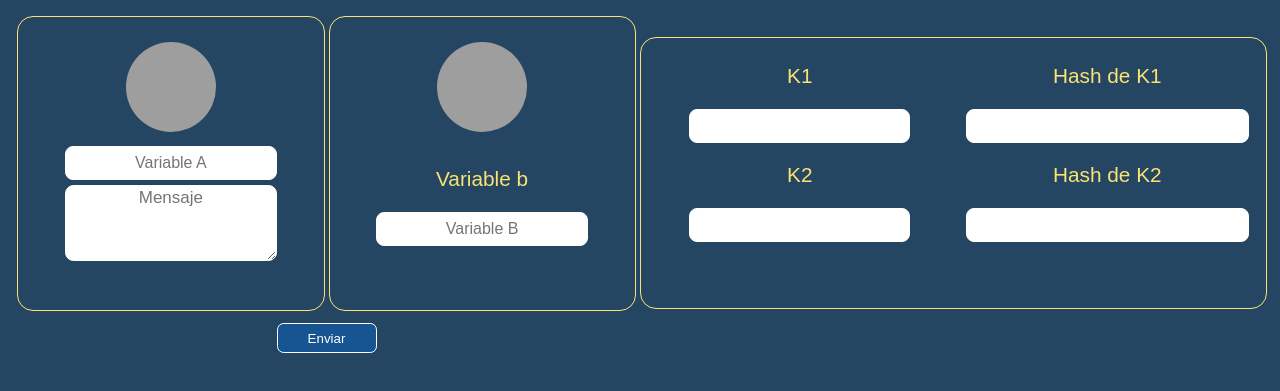
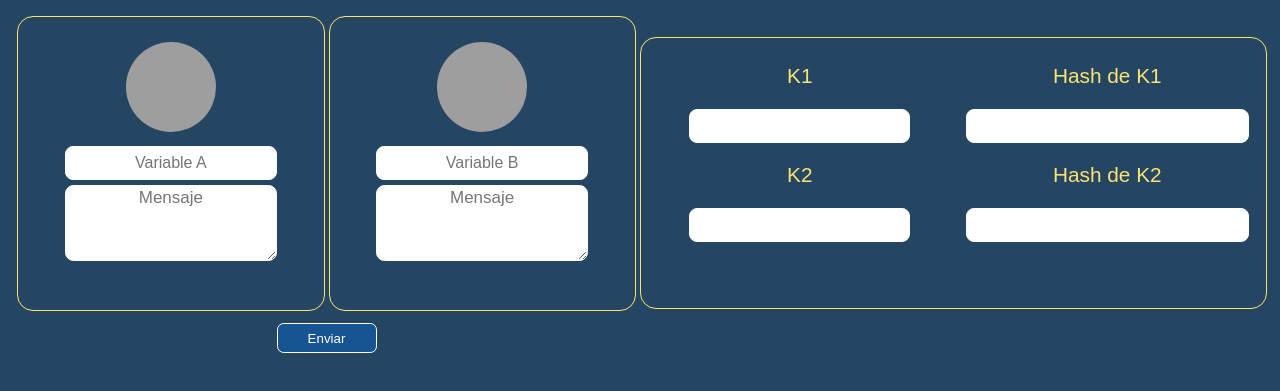
Before and after one commit to Miguel002004/Diffie-Hellman, a plain HTML site: page index.html in a window 1280 px wide. Shown: the part 85-476 px from the top of the page. Drawn offline with Linux system fonts and the light colour scheme; grey boxes are pictures that could not be loaded.

Commit message:
Cambios en el nombre de la pagina y form del usuario 2

```diff
--- a/index.html
+++ b/index.html
@@ -6,7 +6,8 @@
     <meta http-equiv="X-UA-Compatible" content="IE=edge">
     <meta name="viewport" content="width=device-width, initial-scale=1.0">
     <link rel="stylesheet" href="css/estilos.css">
-    <title>Calculadora</title>
+    <link rel="shortcut icon" type="image/jpg" href="https://cdn-icons-png.flaticon.com/512/5779/5779840.png"/>
+    <title>Algoritmo Diffie-Hellman</title>
     <script src="js/md5.js"></script>
     <script src="js/funciones.js"></script>
 </head>
@@ -26,8 +27,8 @@
                 <span>
                     <img src="https://scontent.fmex10-4.fna.fbcdn.net/v/t1.6435-9/176078042_2909053189376798_7385452509304117119_n.jpg?_nc_cat=105&ccb=1-5&_nc_sid=09cbfe&_nc_eui2=AeGOILnbGMStYVNx-Fe-pgP0W2G7Ao_ceiNbYbsCj9x6I5OWRlWyvoKqrZZOV4VexqFC-oMrWbNNhfI6hTWP1unU&_nc_ohc=Jn2XQ0Y7a2IAX8J2xNU&tn=aZrD5uQt4mAfGZDG&_nc_ht=scontent.fmex10-4.fna&oh=f86c4b503a47d48da8fc76db5cbf4fe1&oe=61884AEF" alt="">
                 </span>
-                <p>Variable b</p>
                 <input type="number" name="" id="variable-b" placeholder="Variable B">
+                <textarea cols="30" rows="10" placeholder="Mensaje"></textarea>
             </article>
             <input type="button" name="Enviar" value="Enviar" id="btn-enviar" class="btn" onclick="enviarDatos();">
         </article>
```
